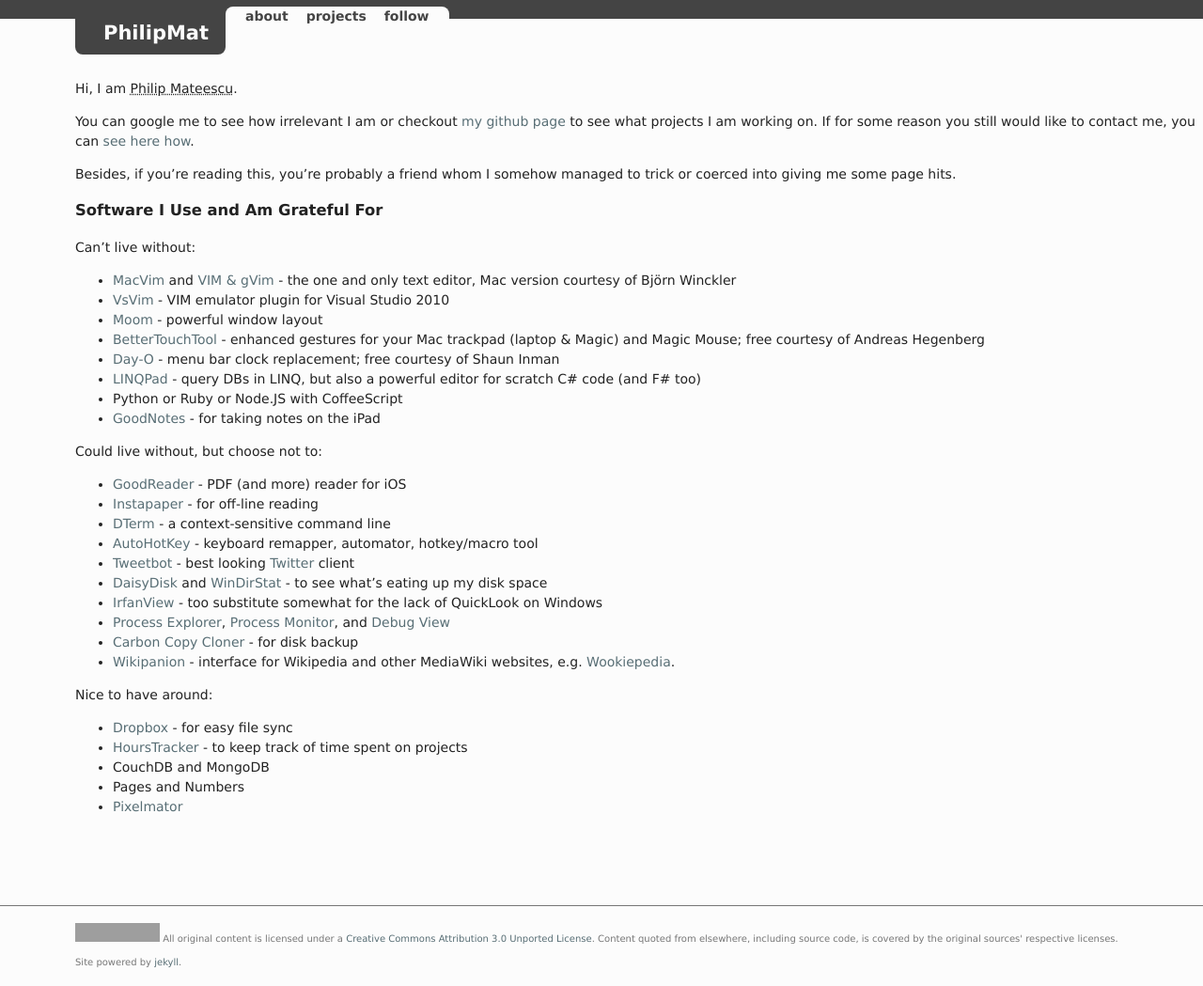
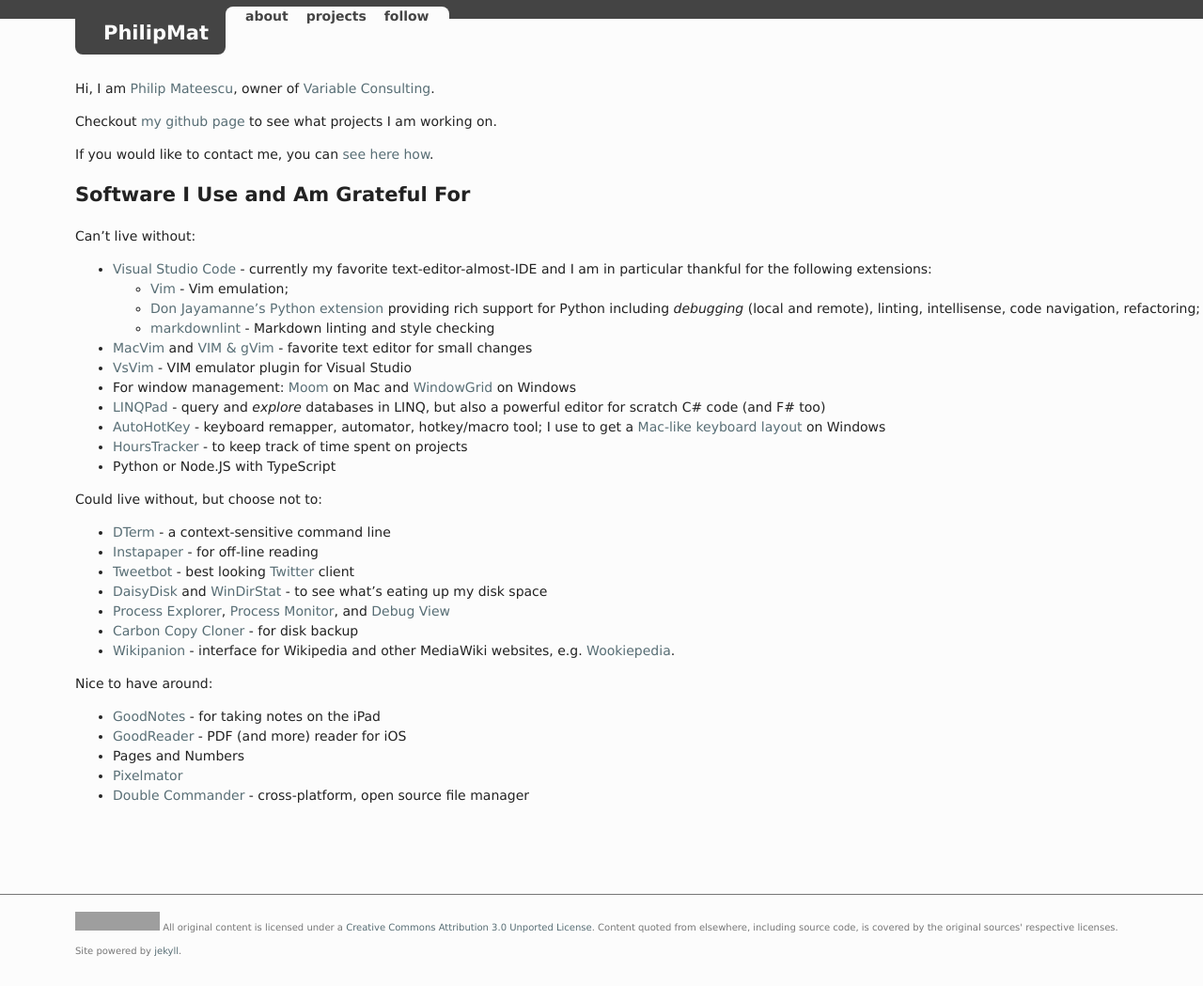
Before and after one commit to philipmat/philipmat.github.io, a Jekyll site: the page built from about.markdown, in a window 1280 px wide. Shown: the whole page at 94% size. Built offline with Jekyll 4.4.1, drawn with Linux system fonts in a browser that asks for light colours; grey boxes are pictures that could not be loaded.

Commit message:
update about page

```diff
--- a/about.markdown
+++ b/about.markdown
@@ -3,34 +3,40 @@
 layout: page
 ---
 
-Hi, I am <abbr title="That's not my real name. You cannot read or pronounce my real name for it'll make your head explode and your puny sun turn into a supernova. Just kidding. About the pronounciation part.">Philip Mateescu</abbr>.
+Hi, I am [Philip Mateescu](https://www.linkedin.com/in/philipmateescu),
+owner of [Variable Consulting](http://variableconsulting.com/).
 
-You can google me to see how irrelevant I am or checkout [my github page](http://github.com/philipmat) to see what projects I am working on. If for some reason you still would like to contact me, you can [see here how](/contact.html).
+Checkout [my github page](http://github.com/philipmat) to see what projects I am working on.
 
-Besides, if you're reading this, you're probably a friend whom I somehow managed to trick or coerced into giving me some page hits.
+If you would like to contact me, you can [see here how](/contact.html).
 
-### Software I Use and Am Grateful For
+## Software I Use and Am Grateful For
 
 Can't live without:
 
-* [MacVim](http://code.google.com/p/macvim/) and [VIM & gVim](http://www.vim.org) - the one and only text editor, Mac version courtesy of Björn Winckler
-* [VsVim](https://github.com/jaredpar/VsVim/) - VIM emulator plugin for Visual Studio 2010
-* [Moom](http://manytricks.com/moom/) - powerful window layout
-* [BetterTouchTool](http://www.boastr.de/) - enhanced gestures for your Mac trackpad (laptop & Magic) and Magic Mouse; free courtesy of Andreas Hegenberg
-* [Day-O](http://shauninman.com/archive/2011/10/20/day_o_mac_menu_bar_clock) - menu bar clock replacement; free courtesy of Shaun Inman
-* [LINQPad](http://www.linqpad.net/) - query DBs in LINQ, but also a powerful editor for scratch C# code (and F# too)
-* Python or Ruby or Node.JS with CoffeeScript
-* [GoodNotes](http://goodnotesapp.com/) - for taking notes on the iPad
+* [Visual Studio Code](https://code.visualstudio.com/) - currently my favorite text-editor-almost-IDE
+  and I am in particular thankful for the following extensions:
+  * [Vim](https://marketplace.visualstudio.com/items?itemName=vscodevim.vim) - Vim emulation;
+  * [Don Jayamanne's Python extension](https://marketplace.visualstudio.com/items?itemName=donjayamanne.python) providing
+    rich support for Python including *debugging* (local and remote), linting, intellisense, code navigation, refactoring;
+  * [markdownlint](https://marketplace.visualstudio.com/items?itemName=DavidAnson.vscode-markdownlint) -
+    Markdown linting and style checking
+* [MacVim](http://code.google.com/p/macvim/) and [VIM & gVim](http://www.vim.org) - favorite text editor for small changes
+* [VsVim](https://github.com/jaredpar/VsVim/) - VIM emulator plugin for Visual Studio
+* For window management: [Moom](http://manytricks.com/moom/) on Mac and [WindowGrid](http://windowgrid.net/) on Windows
+* [LINQPad](http://www.linqpad.net/) - query and *explore* databases in LINQ,
+  but also a powerful editor for scratch C# code (and F# too)
+* [AutoHotKey](http://www.autohotkey.com/) - keyboard remapper, automator, hotkey/macro tool;
+  I use to get a [Mac-like keyboard layout](https://gist.github.com/philipmat/9273539) on Windows
+* [HoursTracker](http://hourstrackerapp.com/) - to keep track of time spent on projects
+* Python or Node.JS with TypeScript
 
 Could live without, but choose not to:
 
-* [GoodReader](http://www.goodiware.com/goodreader.html) - PDF (and more) reader for iOS
+* [DTerm](http://decimus.net/DTerm) - a context-sensitive command line
 * [Instapaper](http://www.instapaper.com) - for off-line reading
-* [DTerm](http://decimus.net/DTerm) - a context-sensitive command line
-* [AutoHotKey](http://www.autohotkey.com/) - keyboard remapper, automator, hotkey/macro tool
 * [Tweetbot](http://tapbots.com/software/tweetbot/) - best looking [Twitter](http://twitter.com/philipmat) client
 * [DaisyDisk](http://daisydiskapp.com/) and [WinDirStat](http://windirstat.info/) - to see what's eating up my disk space
-* [IrfanView](http://www.irfanview.com/) - too substitute somewhat for the lack of QuickLook on Windows
 * [Process Explorer](http://technet.microsoft.com/en-us/sysinternals/bb896653),
   [Process Monitor](http://technet.microsoft.com/en-us/sysinternals/bb896645),
   and [Debug View](http://technet.microsoft.com/en-us/sysinternals/bb896647)
@@ -39,8 +45,8 @@
 
 Nice to have around:
 
-* [Dropbox](http://www.dropbox.com) - for easy file sync
-* [HoursTracker](http://hourstrackerapp.com/) - to keep track of time spent on projects
-* CouchDB and MongoDB
+* [GoodNotes](http://goodnotesapp.com/) - for taking notes on the iPad
+* [GoodReader](http://www.goodiware.com/goodreader.html) - PDF (and more) reader for iOS
 * Pages and Numbers
 * [Pixelmator](http://www.pixelmator.com/)
+* [Double Commander](https://doublecmd.sourceforge.io/) - cross-platform, open source file manager
```
